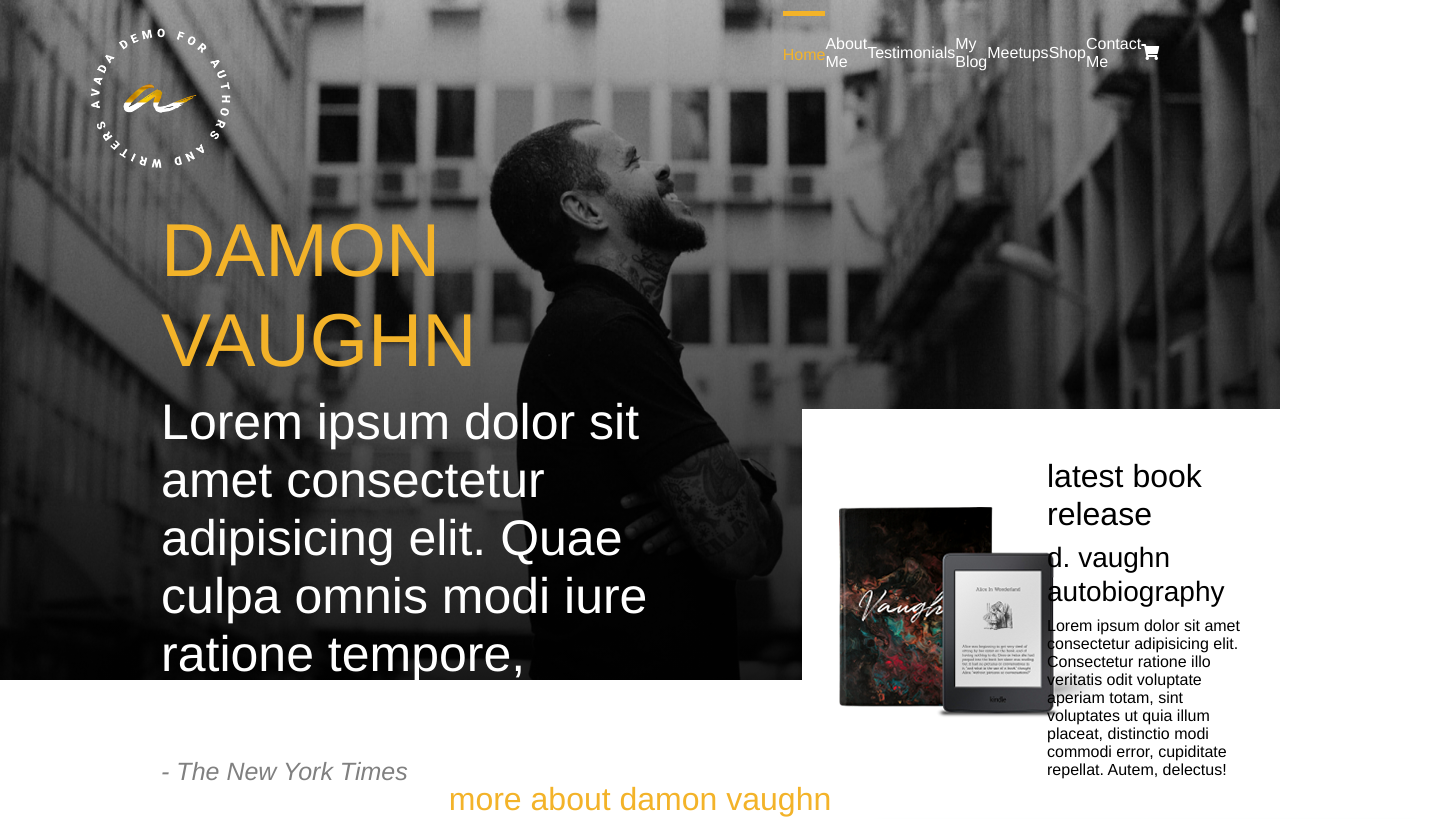
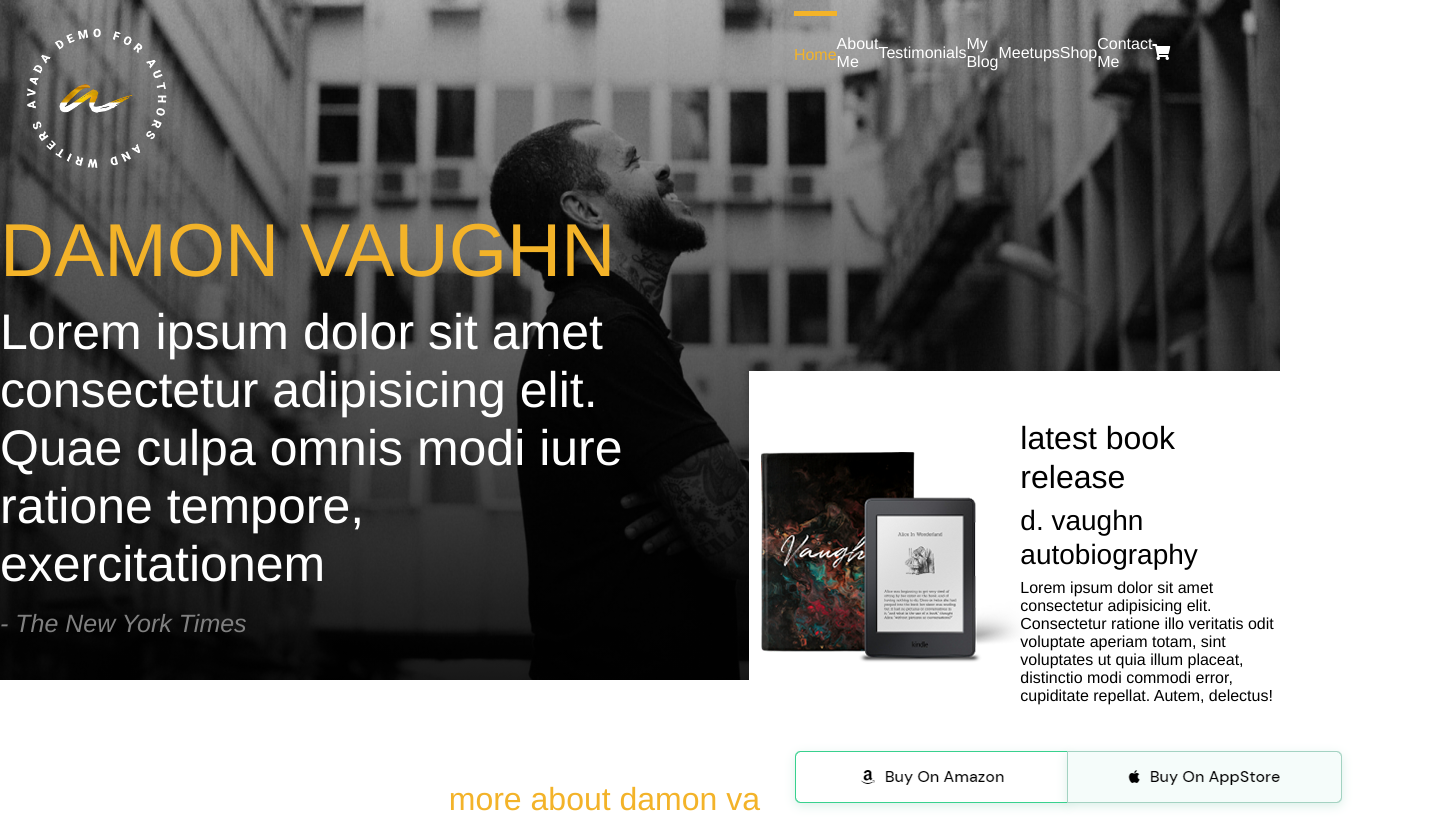
Before and after one commit to ManasseDettoMana/proj-html-vuejs, a Vue app: page / in a window 1280 px wide. Shown: the top 819 px of the page, 1455 px wide, since content can reach past the window. Built offline with nearby package versions, Linux system fonts and the light colour scheme.

Commit message:
my_container class messo in app

```diff
--- a/src/components/Header.vue
+++ b/src/components/Header.vue
@@ -146,9 +146,7 @@ header{
             }
         }
     }
-    .my_container{
-        width: 90%;
-        margin: 0 auto;
+
     nav{
         height: 75px;
 
@@ -187,7 +185,6 @@ header{
         }
     }
 }
-}
 #lbr{
     background-color: white;
     height: 65%;
```
Lines whose indentation alone changed are shown as unchanged.
